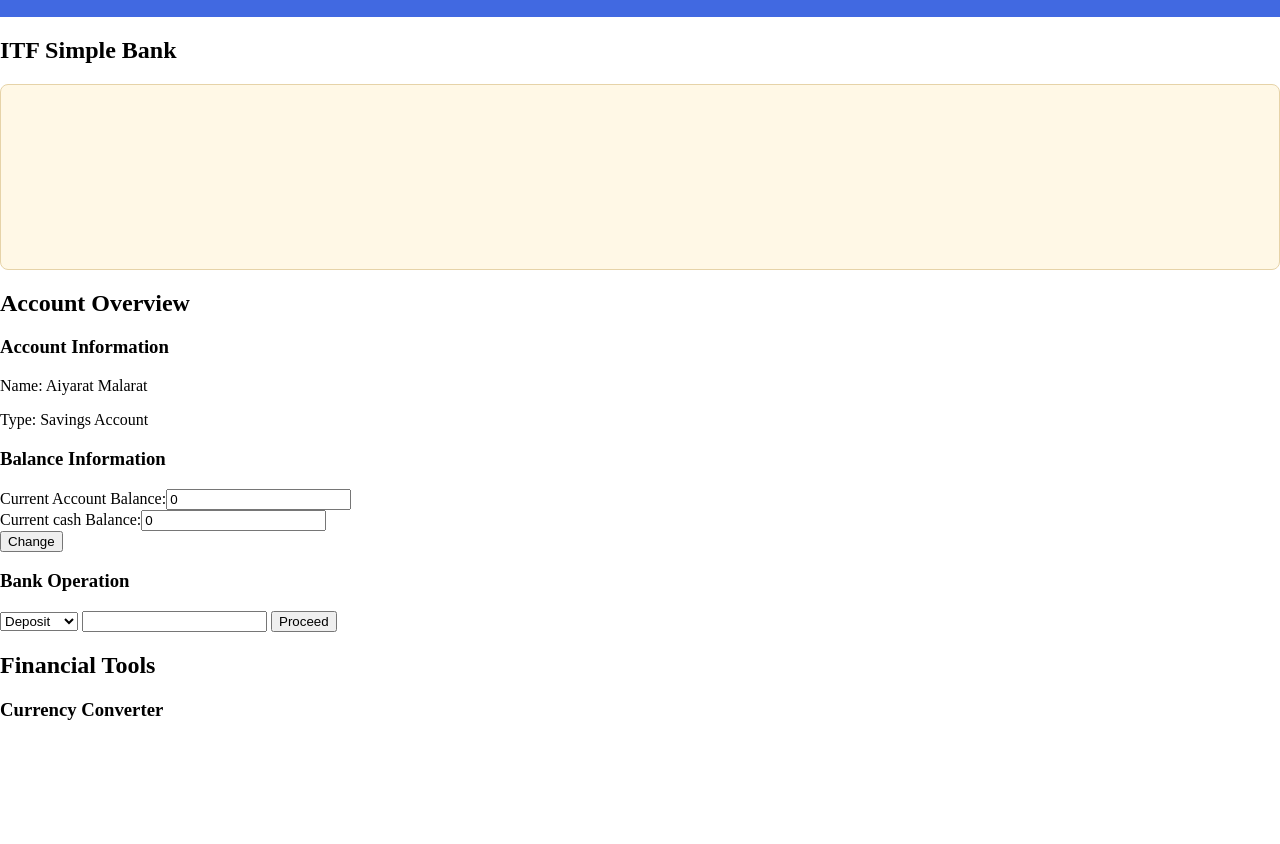
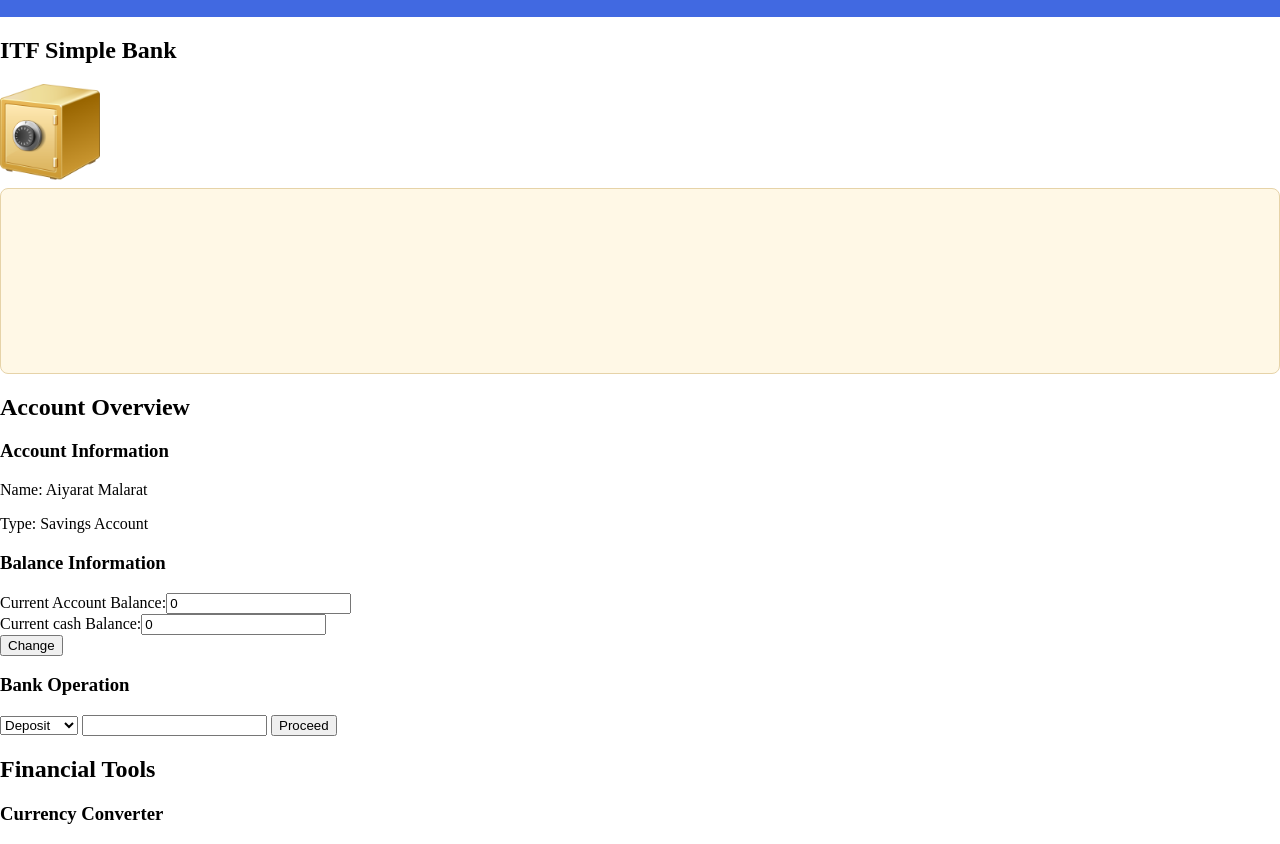
Before and after one commit to ShrimpFry69/itf-it68070205, a plain HTML site: page index.html in a window 1280 px wide. Shown: the part 50-894 px from the top of the page. Before the commit the page ends 800 px from the top, so only its background shows below. Drawn offline with Linux system fonts and the light colour scheme.

Commit message:
added pic

```diff
--- a/index.html
+++ b/index.html
@@ -13,6 +13,7 @@
     <p>Week 14</p>
     </nav>
     <h2>ITF Simple Bank</h2>
+    <img src="safe.png" height="100" width="100">
     <div id="log"></div>
     <div>
         <h2>Account Overview</h2>
```
Also changed, not shown: safe.png (added).
